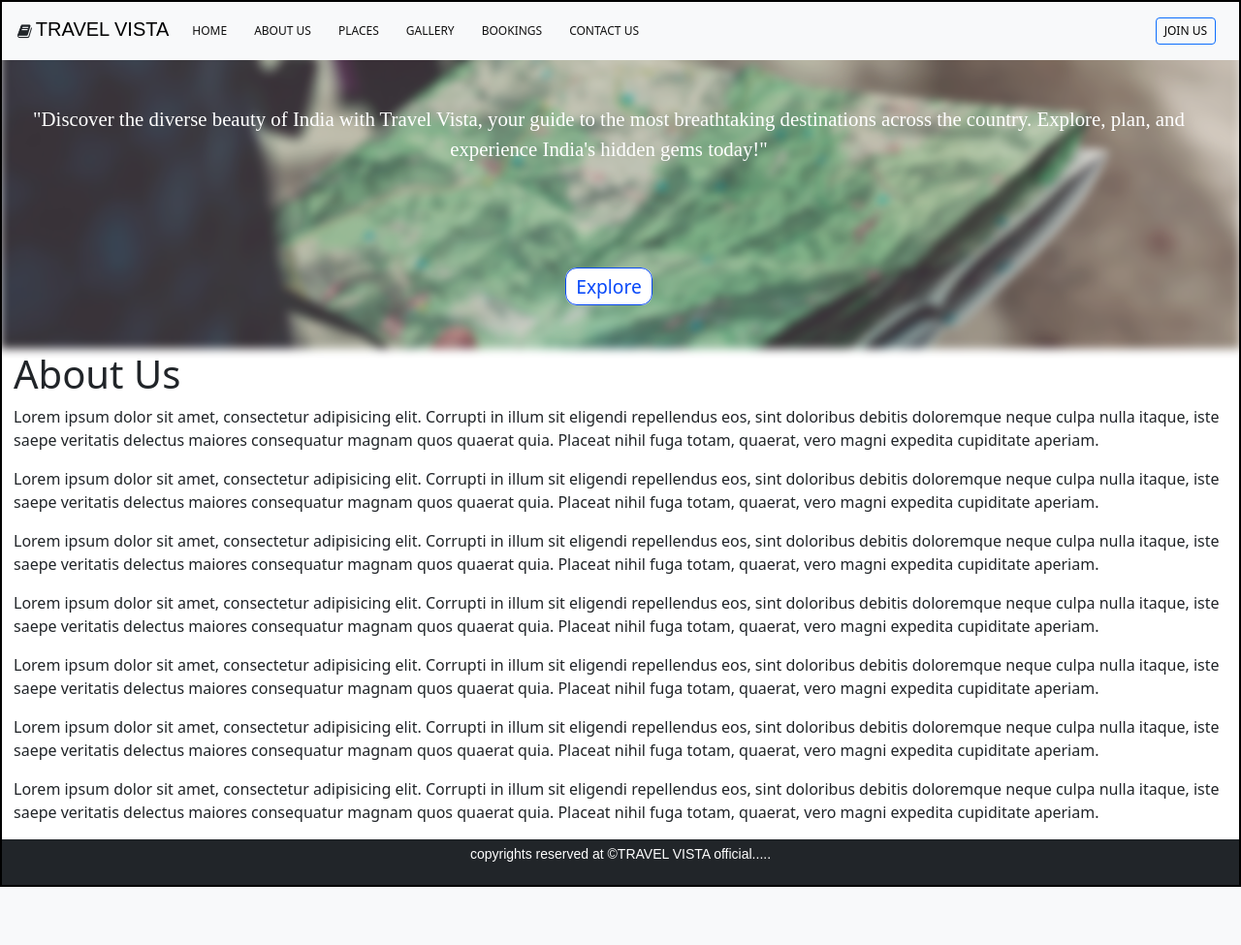
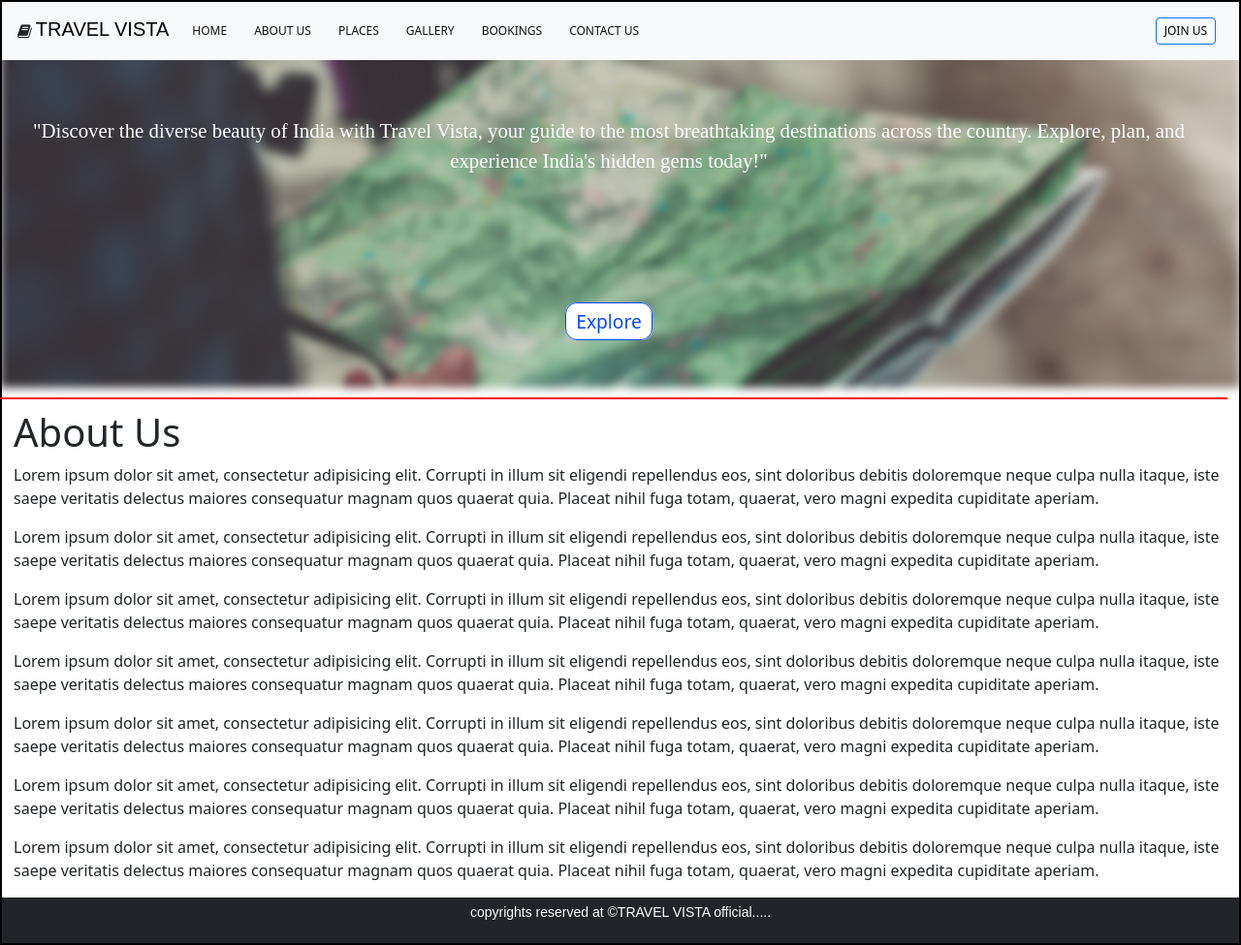
Before and after one commit to webdevavi96/myproject, a Django app: page /about/ in a window 1280 px wide. Shown: the whole page at 97% size. Before the commit the page ends 915 px from the top, so only its background shows below. Run offline with Django 5.2, Linux system fonts and the light colour scheme; some web fonts are replaced.

Commit message:
update style.css

```diff
--- a/General/static/css/style.css
+++ b/General/static/css/style.css
@@ -99,11 +99,13 @@ section{
    background-size: cover;
    background-repeat: no-repeat;
    background-position: center; */
-    height: 300px;
+    height: 350px;
     min-width: 100%;
     display: flex;
     align-items: center;
     justify-content: center;
+    margin-bottom: 10px;
+    border-bottom: 2px solid red;
 }
 .landing::before {
   content: '';
@@ -120,7 +122,7 @@ right: 0;
 opacity: 0.89;
  z-index: -1;
  position: absolute;
- height: 360px;
+ height: 400px;
 }
 .landing>p{
    color: white;
```
